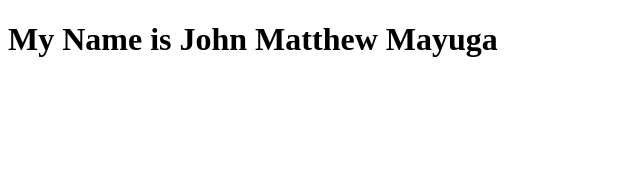
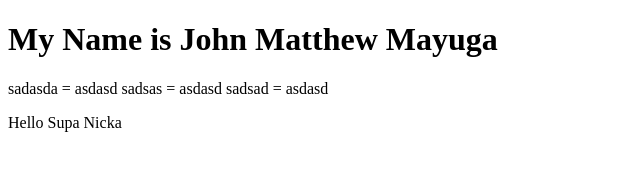
Before and after one commit to NotBoomi01/profile, a plain HTML site: page index.html in a window 1280 px wide. Shown: the whole page, without its empty margins (0-640 px from the left). Drawn offline with Linux system fonts and the light colour scheme.

Commit message:
Add another paragraph

```diff
--- a/index.html
+++ b/index.html
@@ -7,5 +7,9 @@
 </head>
 <body>
     <h1> My Name is John Matthew Mayuga</h1>
+    sadasda = asdasd
+    sadsas  = asdasd
+    sadsad  = asdasd
+    <p>Hello Supa Nicka</p>
 </body>
 </html>
```
